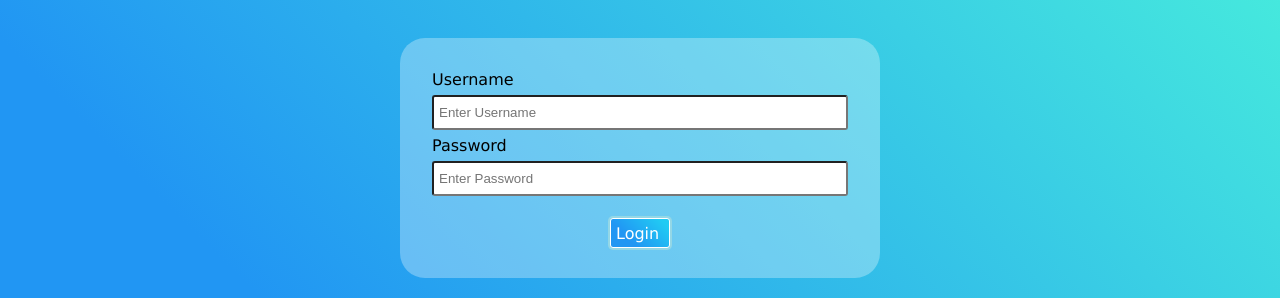
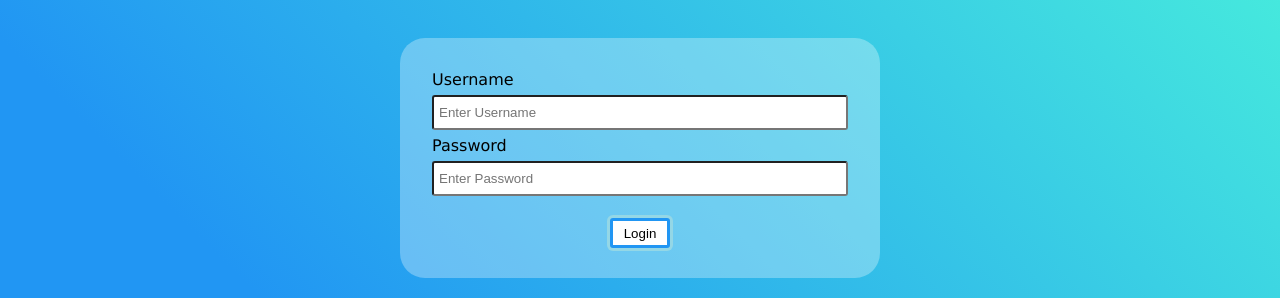
Before and after one commit to kurtzhou1/FreeCell, a React (Create React App) app: page /Login in a window 1280 px wide. Before the commit this address had no page. Shown: the part 242-540 px from the top of the page. Built offline with nearby package versions, Linux system fonts and the light colour scheme.

Commit message:
[新增]權限檢核自動導頁到login

```diff
--- a/src/components/App.tsx
+++ b/src/components/App.tsx
@@ -8,6 +8,7 @@ import NotFoundPage from "../libs/notFoundPage";
 import HomePage from './HomePage';
 import MachineInfo from './machineInfo';
 import MeterTrend from './meterTrend';
+import { PrivateRoute } from './PrivateRoute';
 
 const App = () => {
 
@@ -87,10 +88,11 @@ const App = () => {
 
     const route = (
         <Switch>
-            <Route exact path="/" component={()=><HomePage />} />
-            <Route exact path="/MachineInfo" component={()=><MachineInfo objKey={objKey} objValue={objValue} />} />
-            <Route exact path="/MeterTrend" component={()=><MeterTrend />} />
-            <Route component={NotFoundPage} />
+            <Route path="/Login" component={()=><Login isLogin={isLogin} getSession={getSession} setIsLogin={setIsLogin}/>} />
+            <PrivateRoute exact path="/" component={()=><HomePage />} />
+            <PrivateRoute path="/MachineInfo" component={()=><MachineInfo objKey={objKey} objValue={objValue} />} />
+            <PrivateRoute path="/MeterTrend" component={()=><MeterTrend />} />
+            <PrivateRoute component={NotFoundPage} />
         </Switch>
     );
 
@@ -141,14 +143,15 @@ const App = () => {
                 <div className="contentContain">
                     <ul>
                         {/*Link組件中的to會改變網址，但不會刷新頁面*/}
-                        <li onClick={logOut}>登出</li>
+                        <li onClick={logOut}><Link to="/Login">登出</Link></li>
+                        <li><Link to="/">首頁</Link></li>
                         <li><Link to="/MachineInfo">設備資料</Link></li>
                         <li><Link to="/MeterTrend">溫度計資料</Link></li>
                     </ul>
                         {route}
                 </div>
             </BrowserRouter>
-            <Login isLogin={isLogin} getSession={getSession}/>
+            {/* <Login isLogin={isLogin} getSession={getSession}/> */}
         </>
     )
 }
--- a/src/components/Login.tsx
+++ b/src/components/Login.tsx
@@ -1,9 +1,12 @@
 import React,{useState,useEffect} from 'react';
 import '../scss/login.scss';
 import axios from 'axios';
-import { isLogin } from '../libs/common'
+import { isLogin } from '../libs/common';
+import {localStorageService} from './storage/storeLocalStorage';
+import { Route } from 'react-router-dom'
+import { Redirect } from 'react-router'
 
-const Login:React.FC<isLogin> = (props) => {
+const Login:React.FC<any> = (props) => {
 
     // const [ objKey,setObjKey] = useState<string[]>([]);   //設備基本資料Key
     // const [ objValue,setObjValue ] = useState<any[]>([]); //設備基本資料Value
@@ -11,11 +14,82 @@ const Login:React.FC<isLogin> = (props) => {
     const [ password, setPassword ] = useState('demop@ssw0rd');
     // dmmo demop@ssw0rd
 
+    const getSession = (username:string,password:string):void => {
+        //axios方式
+        axios({
+            method: 'post',
+            url:'https://venus.comismart.com/auth/rest/token',
+            data:{"login": username,"password":password},
+        }).then(response => {
+            localStorageService(response.data);
+            console.log(`成功:${response.data.accessToken}`)
+            props.setIsLogin(true);
+        }).catch(err => {
+            console.log(`失敗:${err}`);
+            alert('帳號或密碼錯誤，請重新檢查')
+            }
+        )
+
+        // //全局設定 AJAX Request 攔截器 (interceptor)
+        // axios.interceptors.request.use(async function (config) {
+        //   return config
+        // }, function (error) {
+        //   return Promise.reject(error)
+        // })
+
+        // //全局設定 AJAX Response 攔截器 (interceptor)
+        // axios.interceptors.response.use(function (response){
+        //     return response
+        //   },function(error){
+        //     if(error.response){
+        //       console.log('error==>',error.response)
+        //       switch(error.response.status){
+        //         case 400:
+        //           {
+        //             const { message } = error.response.data
+        //             alert(`${error.response.status}: ${message || '資料錯誤'}。`)
+        //           }
+        //           break
+        //         case 401:
+        //           // 當不是 refresh token 作業發生 401 才需要更新 access token 並重發
+        //           // 如果是就略過此刷新 access token 作業，直接不處理(因為 catch 已經攔截處理更新失敗的情況了)
+        //           {
+        //             // 依據 refresh_token 刷新 access_token 並重發 request
+        //             const originalRequest = error.config;
+        //             console.log('originalRequest=>>',originalRequest)
+        //             return axios({
+        //               method: 'post',
+        //               url: 'https://venus.comismart.com/auth/rest/token/refresh',
+        //               data:{"refreshToken": "string"},
+        //               }).then(response=>{
+        //                 console.log('更新 access_token 成功=>>',response)
+        //                 // localStorage.setItem('refreshToken',dataJWT.refreshToken);
+        //                 // return axios(originalRequest)
+        //               }).catch(err => {
+        //                 console.log(`失敗YYYYY:${err}`);
+        //                 // return Promise.reject(error)
+        //             })
+        //           }
+        //           break
+        //       }
+        //     }
+        //   }
+        // )
+    }
+
+    const onCommentSubmit = (e:any) => {
+        e.preventDefault();
+        getSession(username,password);
+    }
+
     return(
-        <div className={`content ${props.isLogin ? 'close' : ''}`}>
+        <Route render={() => (
+            props.isLogin
+            ?   <Redirect to={{ pathname: '/'}} />
+            :   <div className={`content`}>
                     <div className={`login_module`}>
                         <div className="login">
-                    <div className="loginForm">
+                            <form className="loginForm" onSubmit={(e:any)=>{onCommentSubmit(e)}}>
                                 <div className="container input">
                                     <div>
                                         <div>Username</div>
@@ -27,12 +101,13 @@ const Login:React.FC<isLogin> = (props) => {
                                     </div>
                                 </div>
                                 <div className="container button">
-                            <div onClick={()=>props.getSession(username,password)}>Login</div>
+                                    <button type="submit">Login</button>
+                                </div>
+                            </form>
                         </div>
                     </div>
                 </div>
-            </div>
-        </div>
+        )}/>
     )
 }
 
--- /dev/null
+++ b/src/components/PrivateRoute.tsx
@@ -0,0 +1,28 @@
+import React,{useState,useEffect} from 'react';
+import { Route } from 'react-router-dom'
+import { Redirect } from 'react-router'
+
+export const PrivateRoute = (props:any) => {
+
+    // const [ isLogIn , setIsLogIn ] = useState(false);
+    const isLogIn = localStorage.getItem('accessToken') ? true : false
+    const { component: Component, ...rest } = props
+    // const checkAuth = () => {
+    //     console.log()
+    //     if(localStorage.getItem('accessToken')){
+    //         setIsLogIn(true)
+    //     }
+    // }
+
+    // useEffect(()=>{
+    //     checkAuth();
+    // })
+
+    return(
+        <Route {...rest} render={props => (
+            isLogIn
+            ? <Component {...props} />
+            : <Redirect to={{ pathname: '/Login'}} />
+        )}/>
+    )
+}
--- a/src/libs/notFoundPage.tsx
+++ b/src/libs/notFoundPage.tsx
@@ -4,8 +4,8 @@ import { Link } from 'react-router-dom';
 const NotFoundPage =()=> {
     return(
         <div>
-            <h4>404 Page Not Found</h4>
-            <Link to="/"> Go back to homepage </Link>
+            <h4>頁面維護中...</h4>
+            <Link to="/"> 按此回首頁 </Link>
         </div>
     )
 }
--- a/src/scss/login.scss
+++ b/src/scss/login.scss
@@ -66,19 +66,18 @@
                 height: auto;
                 width: 100%;
                 justify-content: center;
-                >div{
+                >button{
                     height: 30px;
                     width: 60px;
                     border-radius: 3px;
                     padding: 5px;
                     margin: 0 5px;
-                    background: linear-gradient(45deg, #2196F3 30%, #21CBF3 90%);
-                    color: #fff;
-                    border: solid 1px #fff;
-                    box-shadow: 0px 0px 0px 2px #94d7e6;
+                    background: #fff;
+                    border: solid 3px #2196F3;
+                    box-shadow: 0px 0px 0px 3px #94d7e6;
                     cursor:pointer;
                     &:hover{
-                        background: linear-gradient(45deg, #21CBF3  30%, #2196F3 90%);
+                        border: solid 3px #21CBF3;
                     }
                 }
             }
```
Lines whose indentation alone changed are shown as unchanged.
